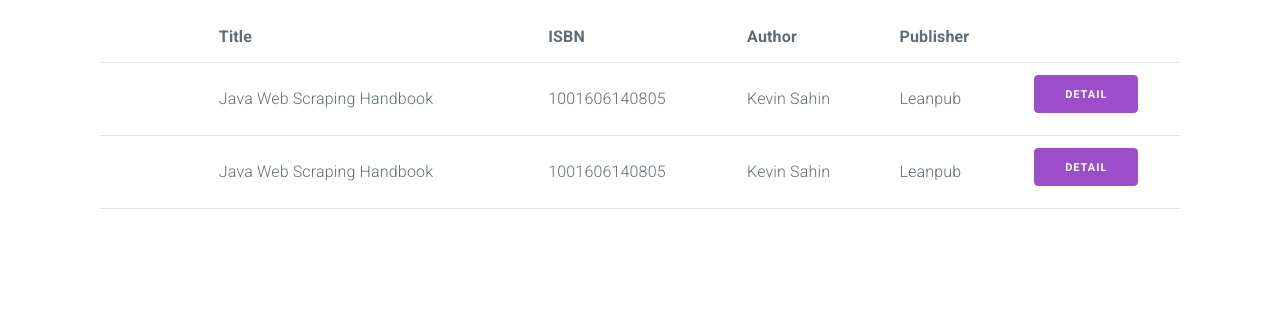
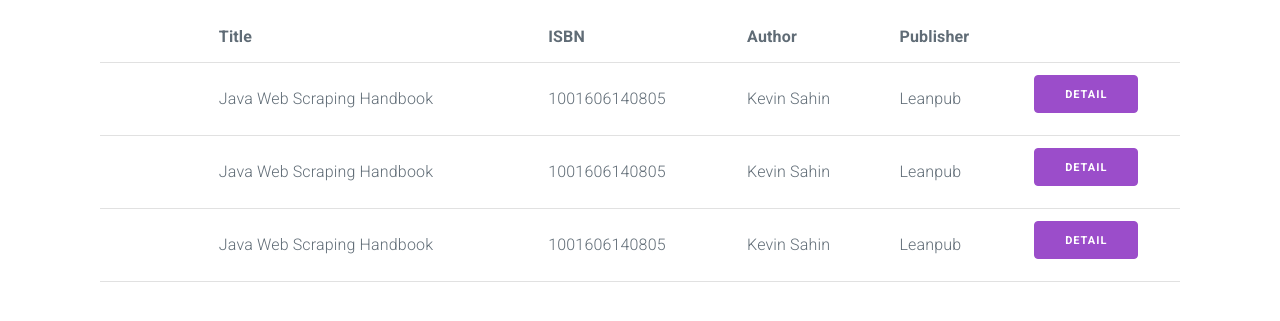
Before and after one commit to kestenbaum/awd-book-challenge, a website with bundled scripts: page src/index.html in a window 1280 px wide. Shown: the part 187-508 px from the top of the page. Built offline with nearby package versions, Linux system fonts and the light colour scheme; files whose address does not match are found by name.

Commit message:
feat(components): add createBookRow

```diff
--- /dev/null
+++ b/src/components/createBookRow.ts
@@ -0,0 +1,21 @@
+export const createBookRow = () => {
+    const row = document.createElement("tr");
+    row.innerHTML = `
+              <td>
+                <button class="button button-clear fav-btn">
+                  <svg xmlns="http://www.w3.org/2000/svg" viewBox="0 0 24 24" fill="currentColor" class="fav">
+                     <path d="M11.645 20.91l-.007-.003-.022-.012a15.247 15.247 0 01-.383-.218 25.18 25.18 0 01-4.244-3.17C4.688 15.36 2.25 12.174 2.25 8.25 2.25 5.322 4.714 3 7.688 3A5.5 5.5 0 0112 5.052 5.5 5.5 0 0116.313 3c2.973 0 5.437 2.322 5.437 5.25 0 3.925-2.438 7.111-4.739 9.256a25.175 25.175 0 01-4.244 3.17 15.247 15.247 0 01-.383.219l-.022.012-.007.004-.003.001a.752.752 0 01-.704 0l-.003-.001z"
+                     />
+                  </svg>
+                </button>
+              </td>
+              <td>Java Web Scraping Handbook</td>
+              <td>1001606140805</td>
+              <td>Kevin Sahin</td>
+              <td>Leanpub</td>
+              <td>
+                <button class="button" onclick="location.href='detail.html'">Detail</button>
+              </td>
+            `;
+    return row;
+}
--- a/src/index.html
+++ b/src/index.html
@@ -22,7 +22,6 @@
       href="https://cdnjs.cloudflare.com/ajax/libs/milligram/1.4.1/milligram.css"
     />
     <link rel="stylesheet" href="style.css" />
-    <script src="./../dist/index.js"></script>
     <!-- You should properly set the path from the main file. -->
     <title>Document</title>
   </head>
@@ -134,5 +133,6 @@
         </div>
       </section>
     </main>
+    <script src="./../dist/index.js"></script>
   </body>
 </html>
--- a/src/index.ts
+++ b/src/index.ts
@@ -1 +1,4 @@
-console.log("test")
+import { createBookRow } from "./components/createBookRow";
+
+const tbody = document.querySelector("tbody")!;
+tbody.appendChild(createBookRow());
```
